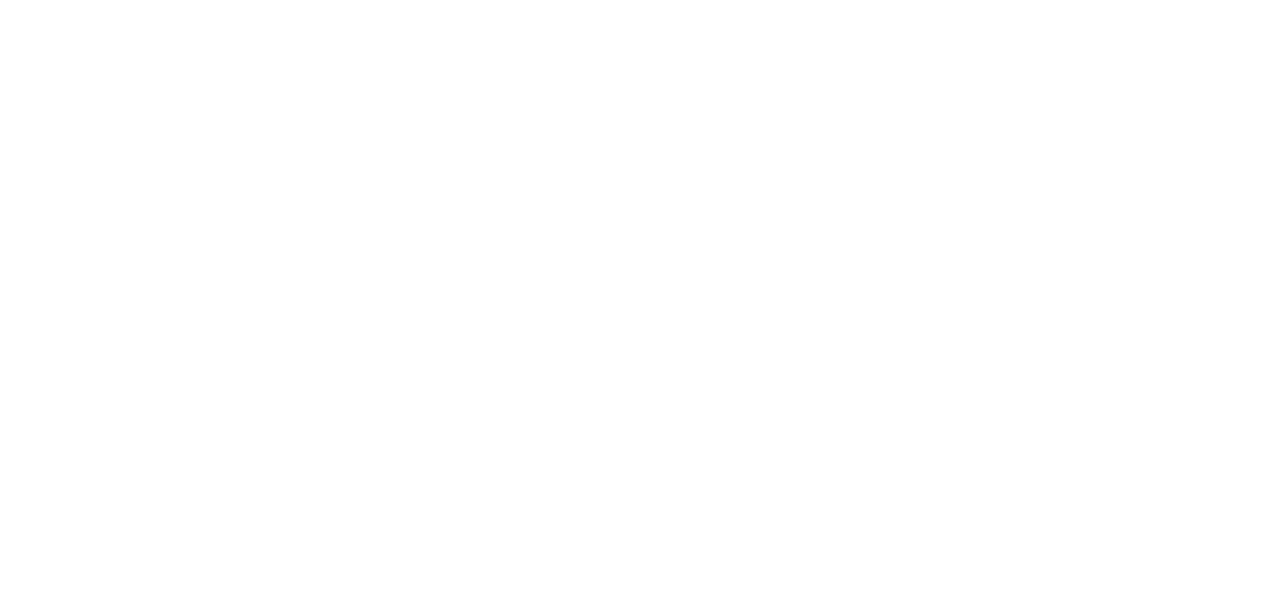
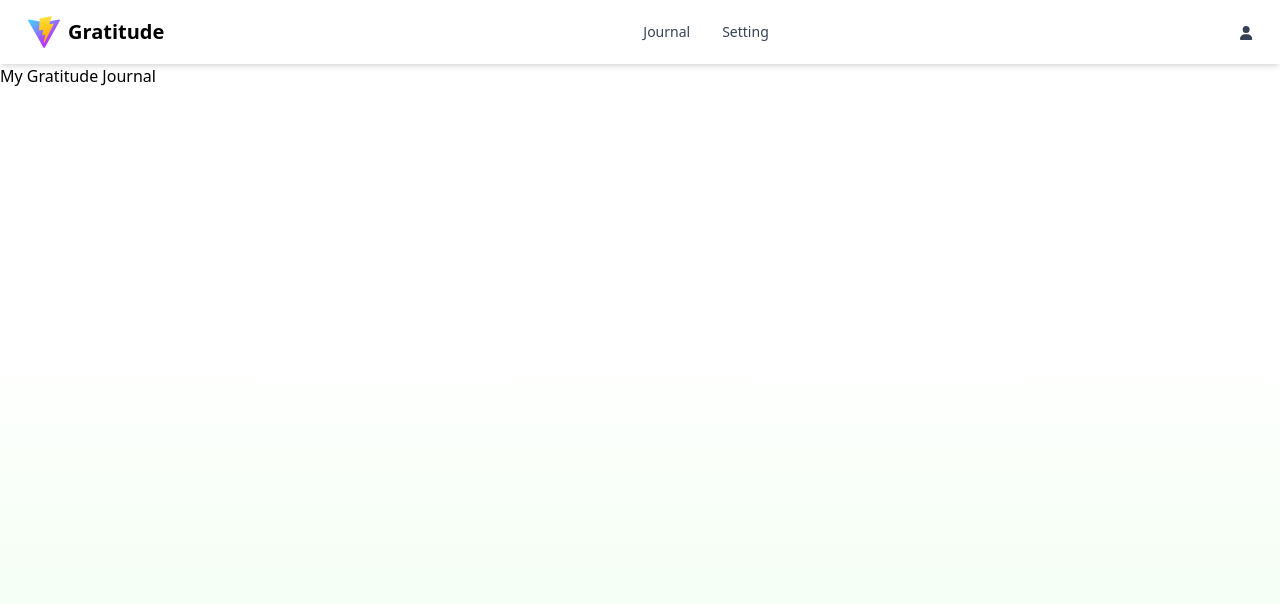
Before and after one commit to SunnyChaware/Gratitude_app, a React (Vite) app: page /add-gratitude in a window 1280 px wide. Before the commit this address had no page. Shown: the top 604 px of the page. Built offline with nearby package versions, Linux system fonts and the light colour scheme.

Commit message:
created navigation properly

```diff
--- a/src/App.jsx
+++ b/src/App.jsx
@@ -6,6 +6,7 @@ import Profile from './Pages/Profile.jsx';
 import Landing from './Components/Landing.jsx';
 import Login from './Components/Login.jsx';
 import SignUp from './Components/SignUp.jsx';
+import AddGratitude from './Components/AddGratitude.jsx';
 
 function App() {
 
@@ -16,7 +17,8 @@ function App() {
         <Route path="/profile" element={<Profile />} />
         <Route path="/" element={<Landing />} />
         <Route path="/signup" element={<SignUp />} />
-          <Route path="/login" element={<Login />} />
+        <Route path="/login" element={<Login />} />
+        <Route path="/add-gratitude" element={<AddGratitude />} />
       </Routes>
     </>
   )
--- /dev/null
+++ b/src/Components/AddGratitude.jsx
@@ -0,0 +1,17 @@
+import Navigation from "./Navigation";
+
+function AddGratitude() {
+    return (
+        <>
+            <Navigation/>
+            <div className="flex flex-col " style={{ minHeight: "100vh", overflow: "hidden" }}>
+                <div className="flex">
+                    <h2> My Gratitude Journal</h2>
+
+                </div>
+            </div>
+        </>
+    );
+}
+
+export default AddGratitude;
--- a/src/Components/Landing.jsx
+++ b/src/Components/Landing.jsx
@@ -1,5 +1,6 @@
 import React from 'react';
 import { Link } from 'react-router-dom';
+import Navigation from './Navigation';
 
 
 function Landing() {
--- a/src/Components/Navigation.jsx
+++ b/src/Components/Navigation.jsx
@@ -1,19 +1,23 @@
-import { React, useState, useEffect, useRef } from 'react';
-import { Link } from 'react-router-dom';
-import { FontAwesomeIcon } from '@fortawesome/react-fontawesome';
-import { faCog } from '@fortawesome/free-solid-svg-icons';
+import { Link } from "react-router-dom";
+import { FontAwesomeIcon } from "@fortawesome/react-fontawesome";
+import { faUser } from "@fortawesome/free-solid-svg-icons";
+import { useState, useEffect, useRef } from "react";
 
 function Navigation() {
-  const [showProfile, setShowProfile] = useState(false);
-  const popoverRef = useRef(null);
+    const [dropdownOpen, setDropdownOpen] = useState(false);
+    const dropdownRef = useRef(null);
+
+    const toggleDropdown = () => {
+        setDropdownOpen((prev) => !prev);
+    };
+
+    const handleClickOutside = (event) => {
+        if (dropdownRef.current && !dropdownRef.current.contains(event.target)) {
+            setDropdownOpen(false);
+        }
+    };
 
     useEffect(() => {
-    function handleClickOutside(event) {
-      if (popoverRef.current && !popoverRef.current.contains(event.target)) {
-        setShowProfile(false);
-      }
-    }
-
         document.addEventListener("mousedown", handleClickOutside);
         return () => {
             document.removeEventListener("mousedown", handleClickOutside);
@@ -22,44 +26,45 @@ function Navigation() {
 
     return (
         <>
-        <nav className="flex justify-between items-center p-4 fixed top-0 w-full z-10" >
-            <div className=" text-2xl font-bold px-20 text-black">
-                <Link to="/">Gratitude</Link>
+        <nav className="flex justify-between items-center p-4 px-7 top-0 w-full z-10 bg-white shadow-md sticky">
+            <Link to="/" className="flex items-center">
+                <img src="vite.svg" alt="Logo" className="h-8 w-8" />
+                <span className="mx-2 text-xl font-bold text-black">Gratitude</span>
+            </Link>
+            <div className="hidden md:flex">
+                <Link to="/add-gratitude" className="mx-4 text-sm font-medium text-gray-700 hover:text-emerald-600">Journal</Link>
+                <Link to="/setting" className="mx-4 text-sm font-medium text-gray-700 hover:text-emerald-600">Setting</Link>
             </div>
-            <div className="text-black text-2xl flex items-center px-20">
-                {/* Avatar with popover */}
-                {/* <div className="relative px-5">
-                    <img
-                        src="pic.jpg"
-                        alt="User Avatar"
-                        className="rounded-full cursor-pointer  w-9 h-9"
-                        onClick={() => setShowProfile(!showProfile)}
-                    />
-                    {showProfile && (
-                        <div
-                            ref={popoverRef}
-                            className="absolute right-0 mt-2 w-48 bg-white rounded-md shadow-lg z-10"
+            <div className="relative" ref={dropdownRef}>
+                <button
+                    onClick={toggleDropdown}
+                    className="text-sm font-medium text-gray-700 hover:text-emerald-600"
                 >
-                            <ul className="py-2 text-gray-700">
-                                <li className="px-4 py-2 hover:bg-gray-200 cursor-pointer">
-                                    <Link to="/profile" className="block w-full h-full">Profile</Link>
-                                </li>
-                                <li className="px-4 py-2 hover:bg-gray-200 cursor-pointer">
+                    <FontAwesomeIcon icon={faUser} />
+                </button>
+                {dropdownOpen && (
+                    <div className="absolute right-0 mt-2 w-48 bg-white border border-gray-200 rounded-md shadow-lg">
+                        <Link
+                            to="/profile"
+                            className="block px-4 py-2 text-sm text-gray-700 hover:bg-gray-100"
+                        >
+                            Profile
+                        </Link>
+                        <Link
+                            to="/settings"
+                            className="block px-4 py-2 text-sm text-gray-700 hover:bg-gray-100"
+                        >
+                            Settings
+                        </Link>
+                        <button
+                            className="block w-full text-left px-4 py-2 text-sm text-gray-700 hover:bg-gray-100"
+                        >
                             Logout
-                                </li>
-                            </ul>
+                        </button>
                     </div>
                 )}
-                </div> */}
-
-                {/* sign up Button */}
-                <Link to="/settings" className="text-black">
-                    <FontAwesomeIcon icon={faCog} />
-                </Link>
             </div>
         </nav>
-        {/* Add a spacer div to prevent content from being hidden behind the fixed navbar */}
-        <div className="pt-16"></div>
         </>
     );
 }
--- /dev/null
+++ b/src/Components/ui/button.jsx
@@ -0,0 +1,24 @@
+import React from "react";
+import classNames from "classnames";
+
+export function Button({ variant = "default", size = "md", className, children, ...props }) {
+  const baseStyles = "inline-flex items-center justify-center font-medium rounded focus:outline-none";
+  const variants = {
+    default: "bg-gray-200 text-gray-900 hover:bg-gray-300",
+    ghost: "bg-transparent text-gray-900 hover:bg-gray-100",
+  };
+  const sizes = {
+    sm: "px-2 py-1 text-sm",
+    md: "px-4 py-2 text-base",
+    lg: "px-6 py-3 text-lg",
+    icon: "p-2",
+  };
+
+  const classes = classNames(baseStyles, variants[variant], sizes[size], className);
+
+  return (
+    <button className={classes} {...props}>
+      {children}
+    </button>
+  );
+}
--- /dev/null
+++ b/src/Components/ui/dropdown-menu.jsx
@@ -0,0 +1,36 @@
+import React from "react";
+
+export function DropdownMenu({ children }) {
+  return <div className="relative">{children}</div>;
+}
+
+export function DropdownMenuTrigger({ asChild, children }) {
+  return <div className="cursor-pointer">{children}</div>;
+}
+
+export function DropdownMenuContent({ align = "start", children }) {
+  const alignmentClasses = align === "end" ? "right-0" : "left-0";
+  return (
+    <div
+      className={`absolute mt-2 w-48 bg-white border border-gray-200 rounded-md shadow-lg z-10 ${alignmentClasses}`}
+    >
+      {children}
+    </div>
+  );
+}
+
+export function DropdownMenuLabel({ children }) {
+  return <div className="px-4 py-2 text-sm font-semibold text-gray-700">{children}</div>;
+}
+
+export function DropdownMenuSeparator() {
+  return <div className="border-t border-gray-200 my-1"></div>;
+}
+
+export function DropdownMenuItem({ children }) {
+  return (
+    <div className="px-4 py-2 text-sm text-gray-700 hover:bg-gray-100 cursor-pointer">
+      {children}
+    </div>
+  );
+}
--- a/vite.config.js
+++ b/vite.config.js
@@ -7,10 +7,12 @@ export default defineConfig({
   plugins: [
     react(),
     tailwindcss(),
+    // Add ShadCN plugin if required in the future
   ],
   resolve: {
     alias: {
       '@': path.resolve(__dirname, 'src'), // Ensure 'src' is correctly resolved
+      '@shadcn/ui': path.resolve(__dirname, 'node_modules/@shadcn/ui'), // Add alias for ShadCN
     },
   },
 })
```
Also changed, not shown: package.json (+8 -0 lines), 1 other file (tests, documents, lock files or other folders). Lines whose indentation alone changed are shown as unchanged.
